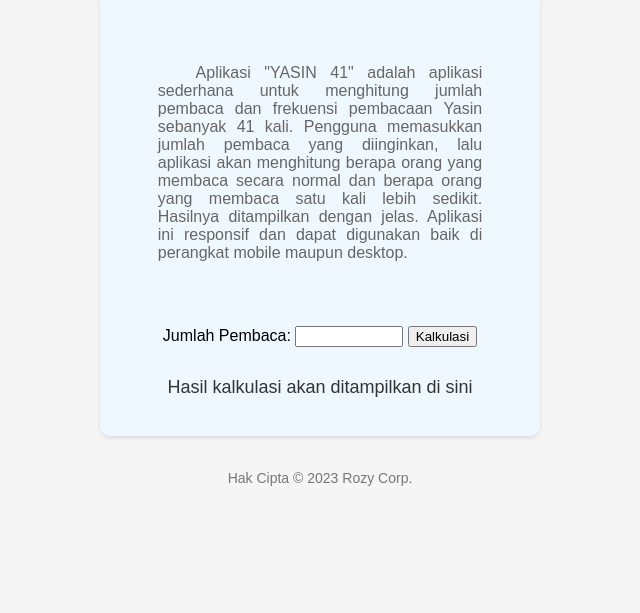
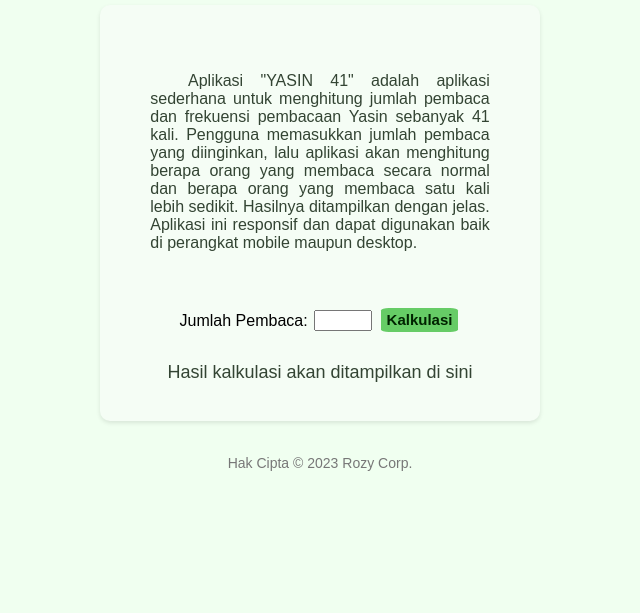
Before and after one commit to LitFill/yasin41, a plain HTML site: page index.html in a window 1280 px wide. Shown: the part 187-800 px from the top of the page, without its empty margins (320-960 px from the left). Drawn offline with Linux system fonts and the light colour scheme.

Commit message:
Update style.css
update style yang berkesan hijau

```diff
--- a/style.css
+++ b/style.css
@@ -5,14 +5,14 @@ body {
     justify-content: center;
     min-height: 100vh;
     font-family: Arial, sans-serif;
-    background-color: #f5f5f5;
+    background-color: #f0fff0;
     margin: 0;
     padding: 0;
 }
 
 h1 {
     text-align: center;
-    color: #333;
+    color: #3d3;
     font-size: 24px;
     margin-bottom: 20px;
 }
@@ -26,9 +26,9 @@ h1 {
 #p-penjelasan {
     text-align: justify;
     text-indent: 1cm;
-    color: #666;
+    color: #343;
     font-size: 16px;
-    padding: 1cm;
+    padding: 0.8cm;
 }
 
 .container {
@@ -36,7 +36,7 @@ h1 {
     flex-direction: column;
     align-items: center;
     justify-content: center;
-    background-color: #f0f8ff;
+    background-color: #f5fdf5;
     padding: 20px;
     border-radius: 10px;
     box-shadow: 0 2px 4px rgba(0, 0, 0, 0.1);
@@ -47,14 +47,14 @@ h1 {
 
 input[type="number"],
 button {
-    margin: 10px 0;
+    margin: 10px 2px;
 }
 
 #p-hasil {
     text-align: center;
     font-size: 18px;
     margin-top: 20px;
-    color: #333;
+    color: #343;
 }
 
 footer {
@@ -81,5 +81,15 @@ span {
 }
 
 input {
-    width: 100px;
+    width: 50px;
 }
+
+button {
+    color: #020;
+    background-color: #6c6;
+    border: none;
+    border-radius: 10%;
+    height: 24px;
+    font-weight: bold;
+    font-size: 15px;
+}
```
